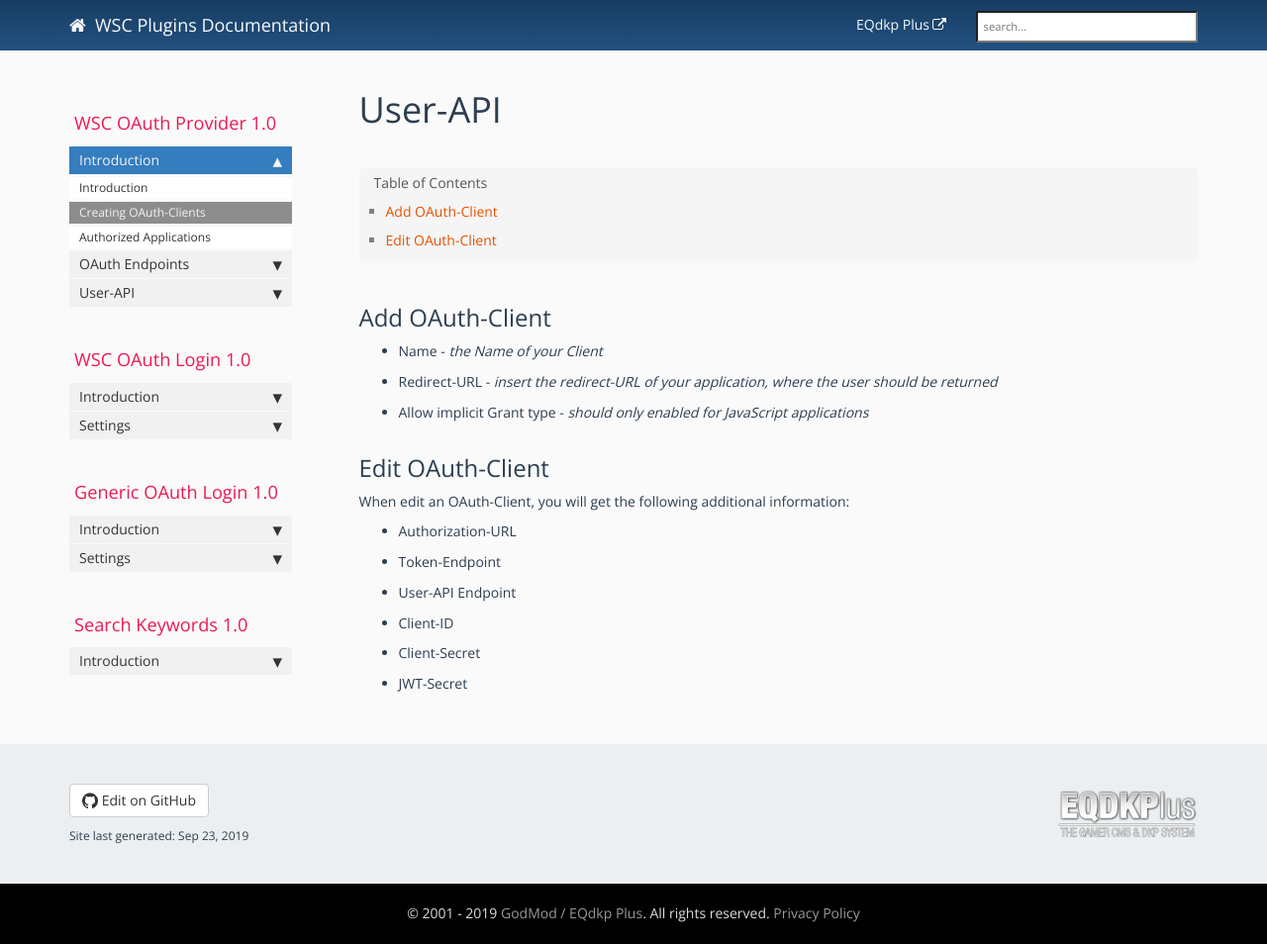
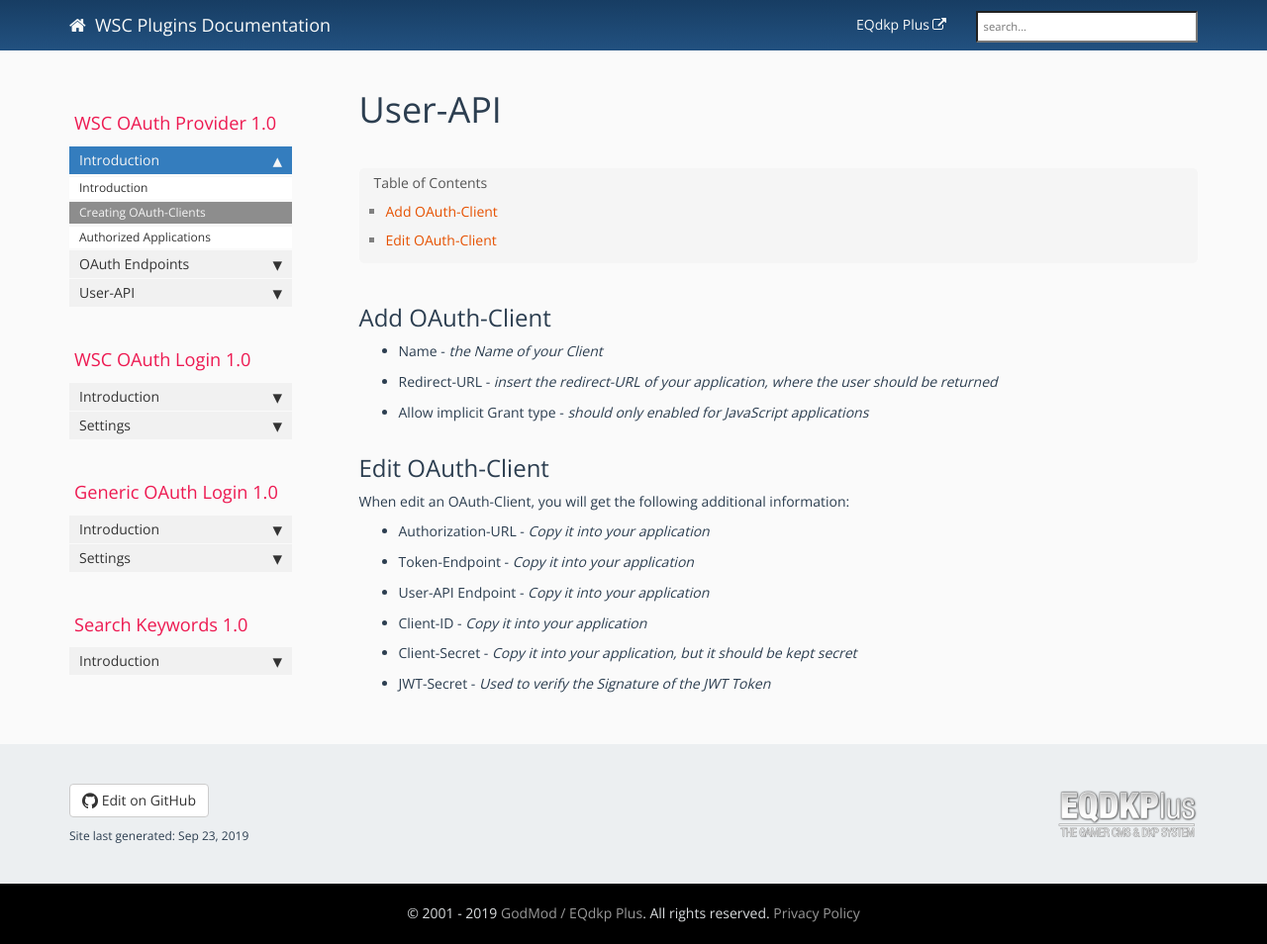
Before and after one commit to GodMod/godmod.github.io, a Jekyll site: the page built from pages/oauthprovider/oauthprovider_client.md, in a window 1280 px wide and 954 px high. Shown: the whole window at 99% size. Built offline with Jekyll 4.4.1, drawn with Linux system fonts in a browser that asks for light colours; nearby versions of some CDN libraries; library files that are not in the unit come from our copies.

Commit message:
Some updates

```diff
--- a/pages/oauthprovider/oauthprovider_client.md
+++ b/pages/oauthprovider/oauthprovider_client.md
@@ -12,11 +12,11 @@ folder: oauthprovider
 
 ## Edit OAuth-Client
 When edit an OAuth-Client, you will get the following additional information:
-* Authorization-URL
-* Token-Endpoint
-* User-API Endpoint
-* Client-ID
-* Client-Secret
-* JWT-Secret
+* Authorization-URL - *Copy it into your application*
+* Token-Endpoint - *Copy it into your application*
+* User-API Endpoint - *Copy it into your application*
+* Client-ID - *Copy it into your application*
+* Client-Secret - *Copy it into your application, but it should be kept secret*
+* JWT-Secret - *Used to verify the Signature of the JWT Token*
 
 {% include links.html %}
```
Also changed, not shown: pages/oauthprovider/oauthprovider_tokenapi.md (+3 -3 lines).
